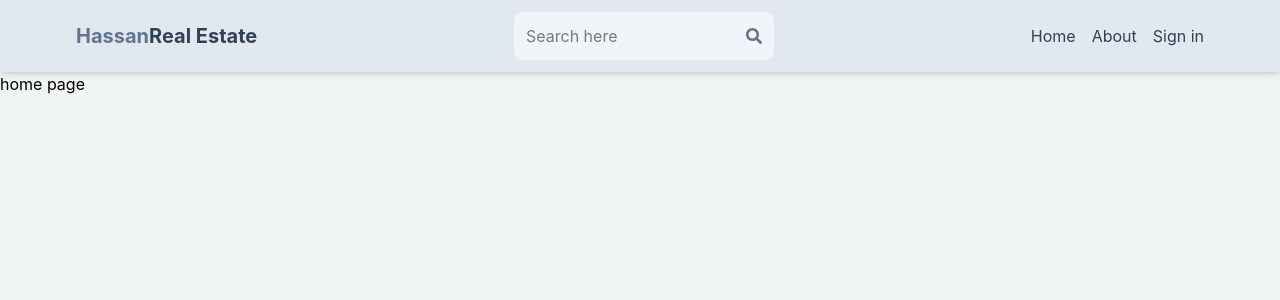
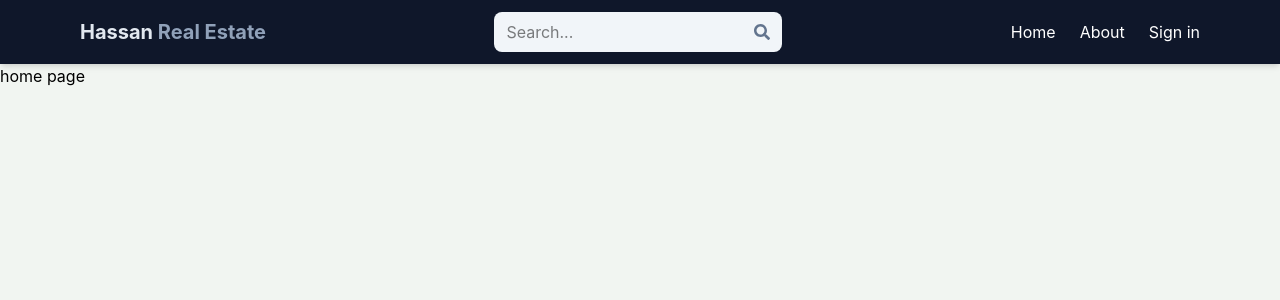
Before and after one commit to hassanshahid5218/Real-Estate-App, a React (Vite) app in the folder client/: page / in a window 1280 px wide. Shown: the top 300 px of the page. Built offline with nearby package versions, Linux system fonts and the light colour scheme.

Commit message:
update header to make it responsive

```diff
--- a/client/src/Components/Header.jsx
+++ b/client/src/Components/Header.jsx
@@ -1,51 +1,185 @@
-import React, { useEffect, useState } from 'react'
-import {FaSearch} from 'react-icons/fa'
-import { Link ,useNavigate} from 'react-router-dom'
-import { useSelector } from 'react-redux'
+// import React, { useEffect, useState } from 'react'
+// import {FaSearch} from 'react-icons/fa'
+// import { Link ,useNavigate} from 'react-router-dom'
+// import { useSelector } from 'react-redux'
+// export default function Header() {
+//   const Navigate=useNavigate();
+//   const {currentuser}=useSelector(state=>state.user)
+//   const [searchTerm,setSearchTerm]=useState("")
+//   const handlesubmit=(e)=>{
+//         e.preventDefault();
+//         const urlParams=new URLSearchParams(window.location.search);
+//         urlParams.set("searchTerm",searchTerm);
+//         const searchQuery=urlParams.toString();
+//         Navigate(`/search?${searchQuery}`)
+//   }
+//   useEffect(()=>{
+//     const urlParams=new URLSearchParams(location.search);
+//     const searchTermFromUrl=urlParams.get('searchTerm');
+//     if(searchTermFromUrl){
+//       setSearchTerm(searchTermFromUrl)
+//     }
+//   },[location.search]);
+//   return (
+//     <div>
+//       <header className='bg-[#0f172a] text-white  shadow-md' >
+//         <div className='flex justify-between items-center max-w-6xl mx-auto p-3'>
+//         <Link to="/"  >
+//         <h1 className='font-bold text-sm sm:text-xl flex flex-wrap'>
+//             <span className='text-slate-200'>Hassan</span>
+//             <span className='text-slate-400'>Real Estate</span>
+//         </h1>
+//         </Link>
+//         <form onSubmit={handlesubmit} className='bg-slate-100 p-3 text-black rounded-lg flex items-center w-24 sm:w-65'>
+//           <input type='text' placeholder='Search here' className='bg-transparent focus:outline-none w-full' onChange={(e)=>setSearchTerm(e.target.value)} />
+//           <button>
+//           <FaSearch className='text-slate-500'/>
+//           </button>
+//         </form>
+//         <ul className='flex gap-4'>
+//          <Link to="/"><li className='hidden sm:inline text-slate-200 hover:underline'>Home</li></Link>
+//           <Link to="/about"><li className='hidden sm:inline text-slate-200 hover:underline' >About</li></Link>
+//           <Link to="/profile">{
+//             currentuser?(<img src={currentuser.avatar} alt='profile' className='rounded-full h-8 w-8 object-cover'/>):(<li className='hidden sm:inline text-slate-700 hover:underline'>Sign in</li>)
+//           }
+//           </Link>
+//         </ul>
+//         </div>
+//       </header>
+//     </div>
+//   )
+// }
+import React, { useEffect, useState } from 'react';
+import { FaSearch, FaBars, FaTimes } from 'react-icons/fa';
+import { Link, useNavigate, useLocation } from 'react-router-dom';
+import { useSelector } from 'react-redux';
+
 export default function Header() {
-  const Navigate=useNavigate();
-  const {currentuser}=useSelector(state=>state.user)
-  const [searchTerm,setSearchTerm]=useState("")
-  const handlesubmit=(e)=>{
-        e.preventDefault();
-        const urlParams=new URLSearchParams(window.location.search);
-        urlParams.set("searchTerm",searchTerm);
-        const searchQuery=urlParams.toString();
-        Navigate(`/search?${searchQuery}`)
-  }
-  useEffect(()=>{
-    const urlParams=new URLSearchParams(location.search);
-    const searchTermFromUrl=urlParams.get('searchTerm');
-    if(searchTermFromUrl){
-      setSearchTerm(searchTermFromUrl)
+  const navigate = useNavigate();
+  const location = useLocation();
+
+  const { currentuser } = useSelector((state) => state.user);
+
+  const [searchTerm, setSearchTerm] = useState('');
+  const [menuOpen, setMenuOpen] = useState(false);
+
+  const handleSubmit = (e) => {
+    e.preventDefault();
+    const urlParams = new URLSearchParams();
+    if (searchTerm) urlParams.set('searchTerm', searchTerm);
+    navigate(`/search?${urlParams.toString()}`);
+    setMenuOpen(false); // close menu on search
+  };
+
+  useEffect(() => {
+    const urlParams = new URLSearchParams(location.search);
+    const searchTermFromUrl = urlParams.get('searchTerm');
+    if (searchTermFromUrl) {
+      setSearchTerm(searchTermFromUrl);
     }
-  },[location.search]);
+  }, [location.search]);
+
   return (
-    <div>
-      <header className='bg-slate-200 shadow-md' >
-        <div className='flex justify-between items-center max-w-6xl mx-auto p-3'>
-        <Link to="/"  >
-        <h1 className='font-bold text-sm sm:text-xl flex flex-wrap'>
-            <span className='text-slate-500'>Hassan</span>
-            <span className='text-slate-700'>Real Estate</span>
-        </h1>
+    <header className="bg-[#0f172a] text-white shadow-md">
+      <div className="flex items-center justify-between max-w-6xl mx-auto px-4 py-3">
+
+        {/* LOGO */}
+        <Link to="/">
+          <h1 className="font-bold text-lg sm:text-xl">
+            <span className="text-slate-200">Hassan </span>
+            <span className="text-slate-400">Real Estate</span>
+          </h1>
         </Link>
-        <form onSubmit={handlesubmit} className='bg-slate-100 p-3 rounded-lg flex items-center w-24 sm:w-65'>
-          <input type='text' placeholder='Search here' className='bg-transparent focus:outline-none w-full' onChange={(e)=>setSearchTerm(e.target.value)} />
+
+        {/* SEARCH (Desktop) */}
+        <form
+          onSubmit={handleSubmit}
+          className="hidden sm:flex items-center bg-slate-100 px-3 py-2 rounded-lg w-72"
+        >
+          <input
+            type="text"
+            placeholder="Search..."
+            className="bg-transparent focus:outline-none text-black w-full"
+            value={searchTerm}
+            onChange={(e) => setSearchTerm(e.target.value)}
+          />
           <button>
-          <FaSearch className='text-slate-500'/>
+            <FaSearch className="text-slate-500" />
           </button>
         </form>
-        <ul className='flex gap-4'>
-         <Link to="/"><li className='hidden sm:inline text-slate-700 hover:underline'>Home</li></Link>
-          <Link to="/about"><li className='hidden sm:inline text-slate-700 hover:underline' >About</li></Link>
-          <Link to="/profile">{
-            currentuser?(<img src={currentuser.avatar} alt='profile' className='rounded-full h-8 w-8 object-cover'/>):(<li className='hidden sm:inline text-slate-700 hover:underline'>Sign in</li>)
-          }
+
+        {/* DESKTOP NAV */}
+        <ul className="hidden sm:flex items-center gap-6">
+          <Link to="/">
+            <li className="hover:underline">Home</li>
+          </Link>
+          <Link to="/about">
+            <li className="hover:underline">About</li>
+          </Link>
+          <Link to="/profile">
+            {currentuser ? (
+              <img
+                src={currentuser.avatar}
+                alt="profile"
+                className="h-8 w-8 rounded-full object-cover"
+              />
+            ) : (
+              <li className="hover:underline">Sign in</li>
+            )}
           </Link>
         </ul>
+
+        {/* MOBILE MENU BUTTON */}
+        <div className="sm:hidden">
+          <button onClick={() => setMenuOpen(!menuOpen)}>
+            {menuOpen ? <FaTimes size={20} /> : <FaBars size={20} />}
+          </button>
         </div>
-      </header>
-    </div>
-  )
+      </div>
+
+      {/* MOBILE MENU */}
+      {menuOpen && (
+        <div className="sm:hidden px-4 pb-4 space-y-4 bg-[#0f172a]">
+
+          {/* SEARCH (Mobile) */}
+          <form
+            onSubmit={handleSubmit}
+            className="flex items-center bg-slate-100 px-3 py-2 rounded-lg"
+          >
+            <input
+              type="text"
+              placeholder="Search..."
+              className="bg-transparent focus:outline-none text-black w-full"
+              value={searchTerm}
+              onChange={(e) => setSearchTerm(e.target.value)}
+            />
+            <button>
+              <FaSearch className="text-slate-500" />
+            </button>
+          </form>
+
+          {/* NAV LINKS */}
+          <Link to="/" onClick={() => setMenuOpen(false)}>
+            <p className="hover:underline">Home</p>
+          </Link>
+
+          <Link to="/about" onClick={() => setMenuOpen(false)}>
+            <p className="hover:underline">About</p>
+          </Link>
+
+          <Link to="/profile" onClick={() => setMenuOpen(false)}>
+            {currentuser ? (
+              <img
+                src={currentuser.avatar}
+                alt="profile"
+                className="h-8 w-8 rounded-full object-cover"
+              />
+            ) : (
+              <p className="hover:underline">Sign in</p>
+            )}
+          </Link>
+        </div>
+      )}
+    </header>
+  );
 }
```
